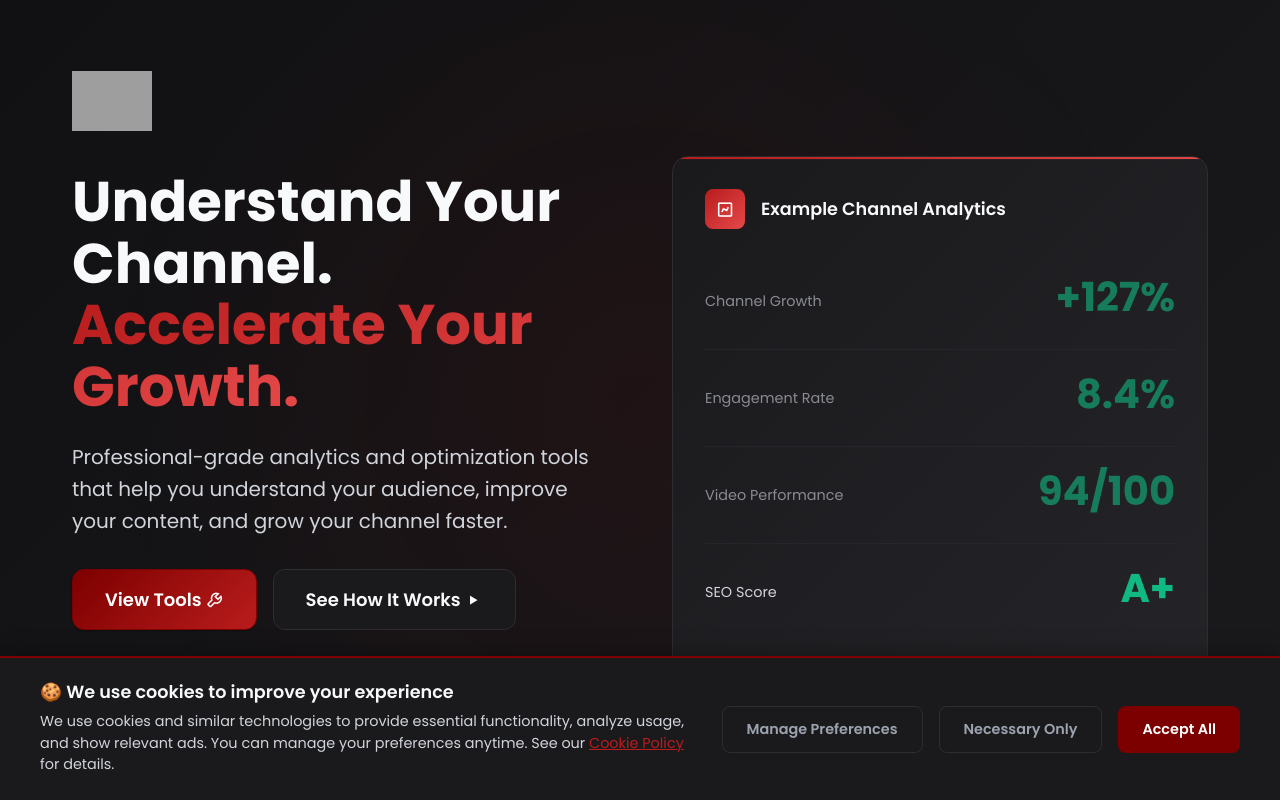
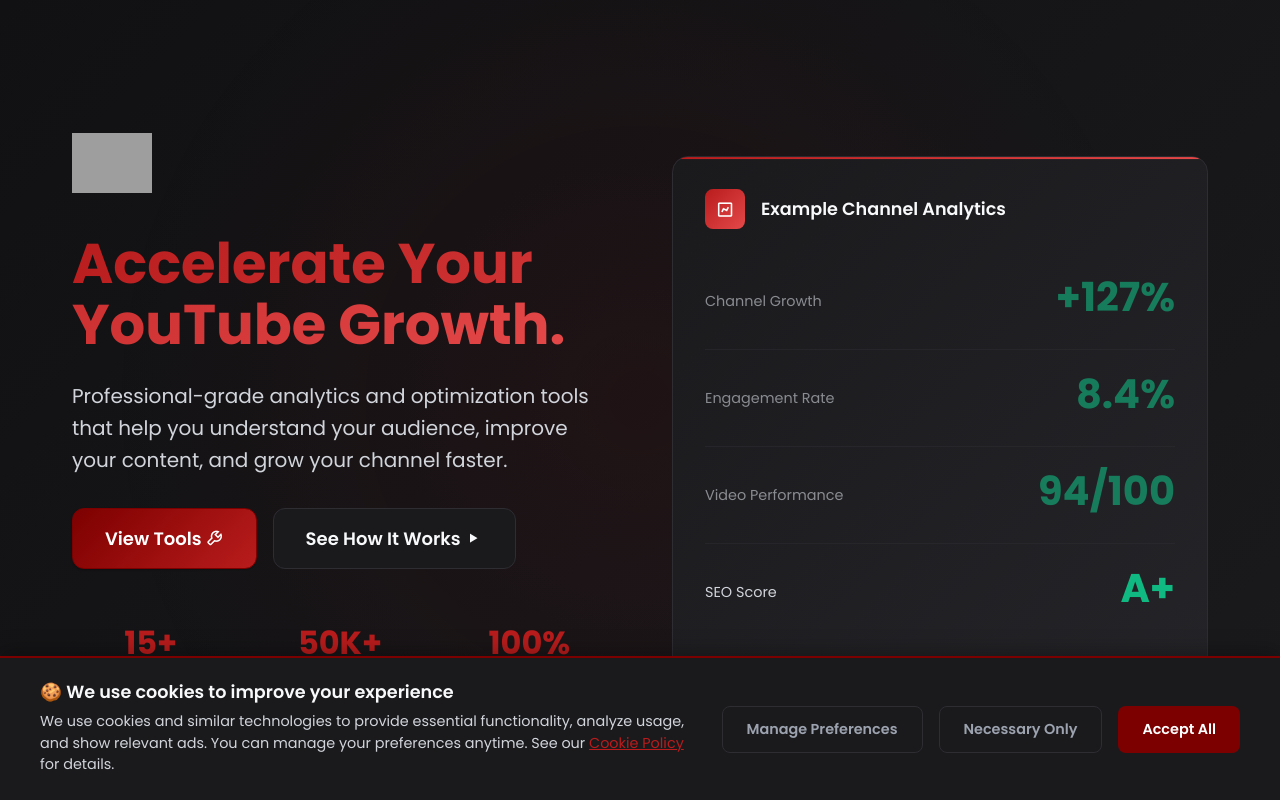
Before and after one commit to davenaus/youtoolio, a React (Create React App) app: page / in a window 1280 px wide. Shown: the top 800 px of the page. Built offline with nearby package versions, Linux system fonts and the light colour scheme; grey boxes are pictures that could not be loaded; the HTML template or start-up script is replaced by a standard one.

Commit message:
header fixing

```diff
--- a/src/pages/Home/Home.tsx
+++ b/src/pages/Home/Home.tsx
@@ -998,7 +998,7 @@
             </Logo>
 
             <HeroTitle>
-              Understand Your Channel. <Highlight>Accelerate Your Growth.</Highlight>
+          <Highlight>Accelerate Your YouTube Growth.</Highlight>
             </HeroTitle>
 
             <HeroSubtitle>
```
